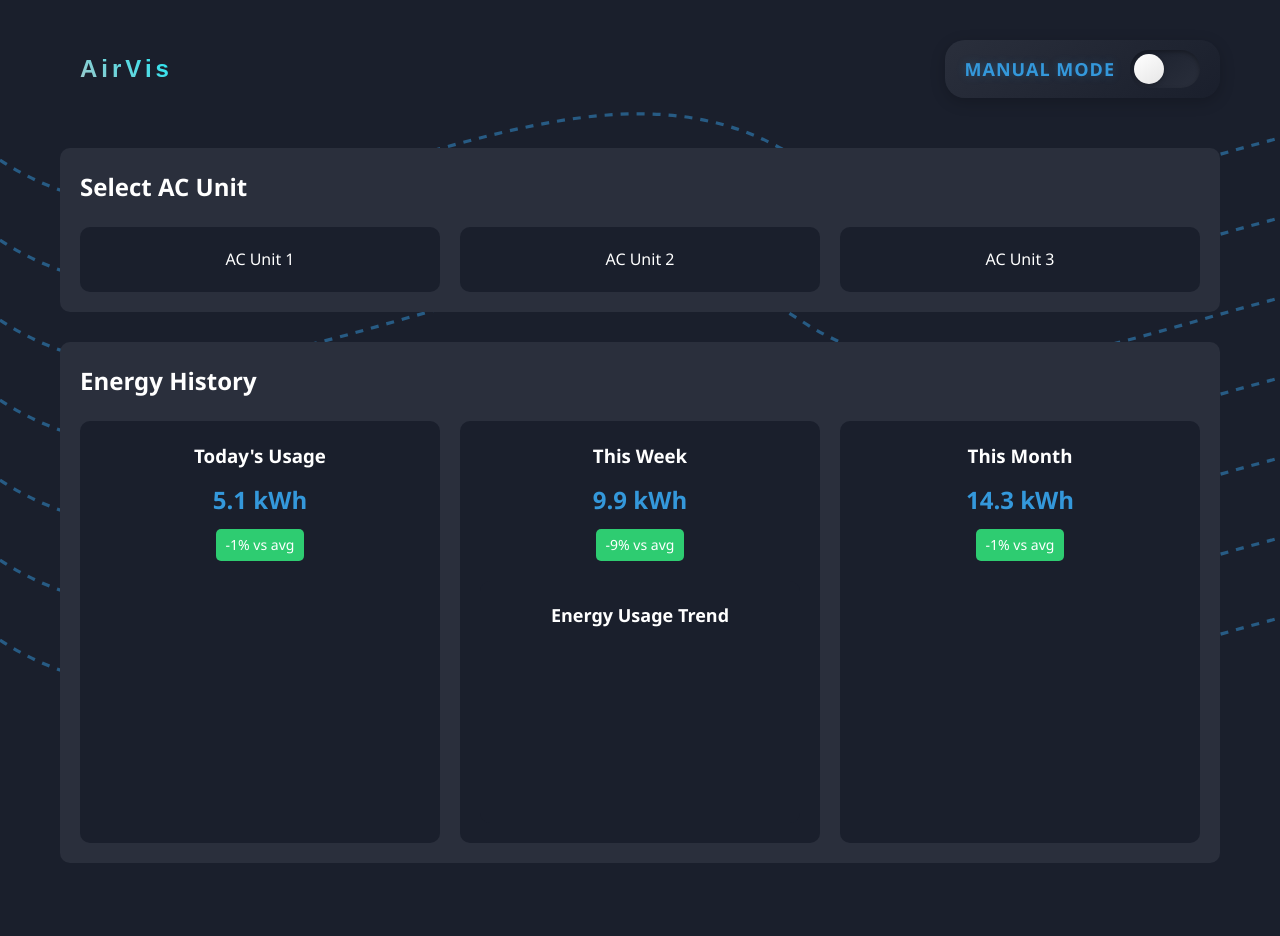
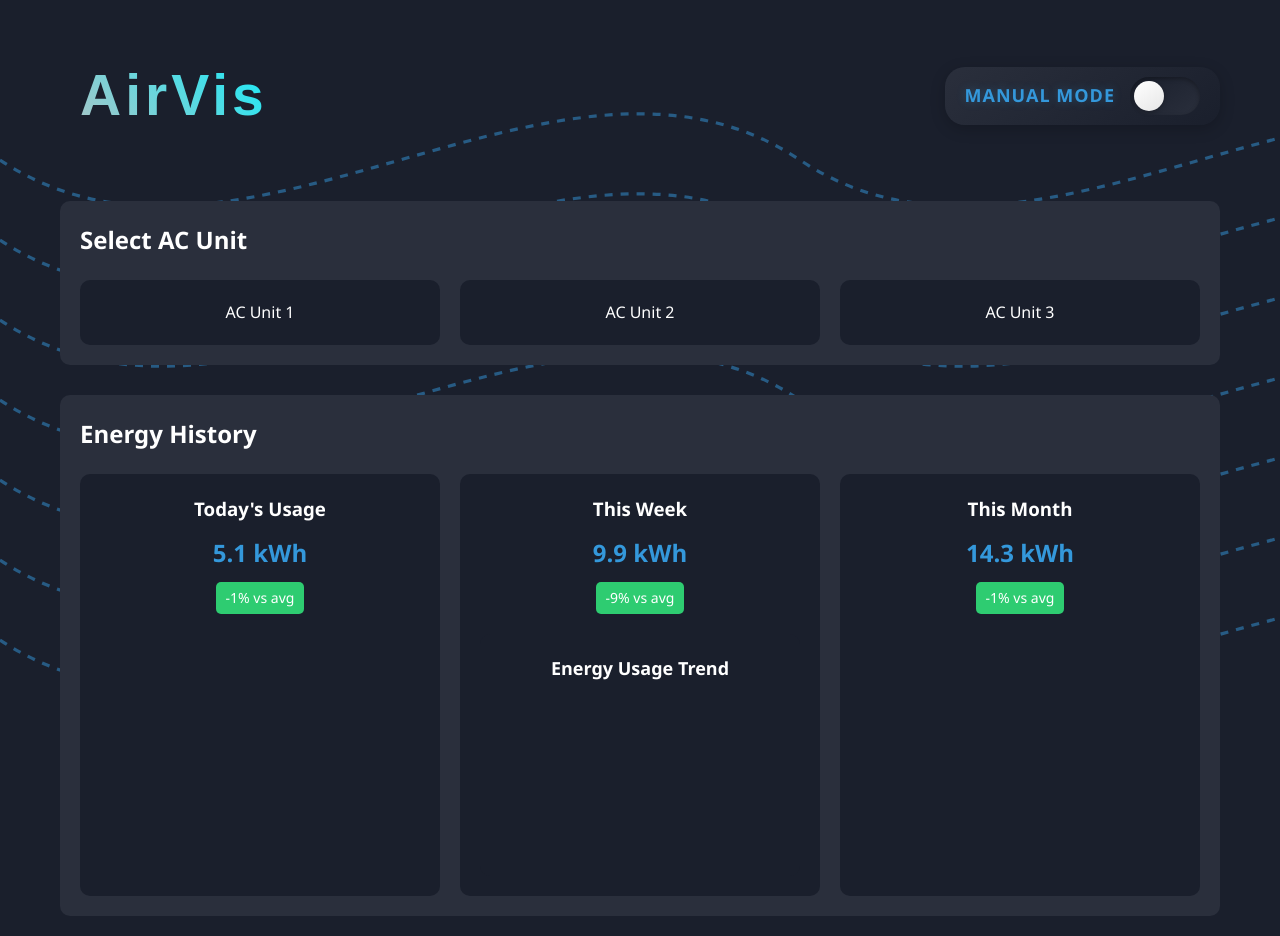
Before and after one commit to KalharaJayathissa/project_airvis, a website built with Vite: page index.html in a window 1280 px wide. Before the commit the page ends 883 px from the top, so only its background shows below. Built offline with nearby package versions, Linux system fonts and the light colour scheme.

Commit message:
airvis size

```diff
--- a/index.html
+++ b/index.html
@@ -3,13 +3,13 @@
 <head>
     <meta charset="UTF-8">
     <meta name="viewport" content="width=device-width, initial-scale=1.0">
-    <title>Project AirVis</title>
+    <title >Project AirVis</title>
     <link rel="stylesheet" href="styles.css">
 </head>
 <body>
     <div class="container">
         <nav>
-            <div class="logo">AirVis</div>
+            <div class="logo" style="font-size:57px">AirVis</div>
             <div class="mode-switch">
                 <span id="modeText">Auto Mode</span>
                 <label class="switch">
--- a/styles.css
+++ b/styles.css
@@ -11,7 +11,7 @@
 
 .logo {
     font-family: 'Orbitron', sans-serif;
-    font-size: 500px; /* Increased font size */
+    font-size: 10rem; /* Adjusted font size */
     font-weight: bold;
     color: #3498db;
     text-transform: none; /* Keep the word as "AirVis" */
```
